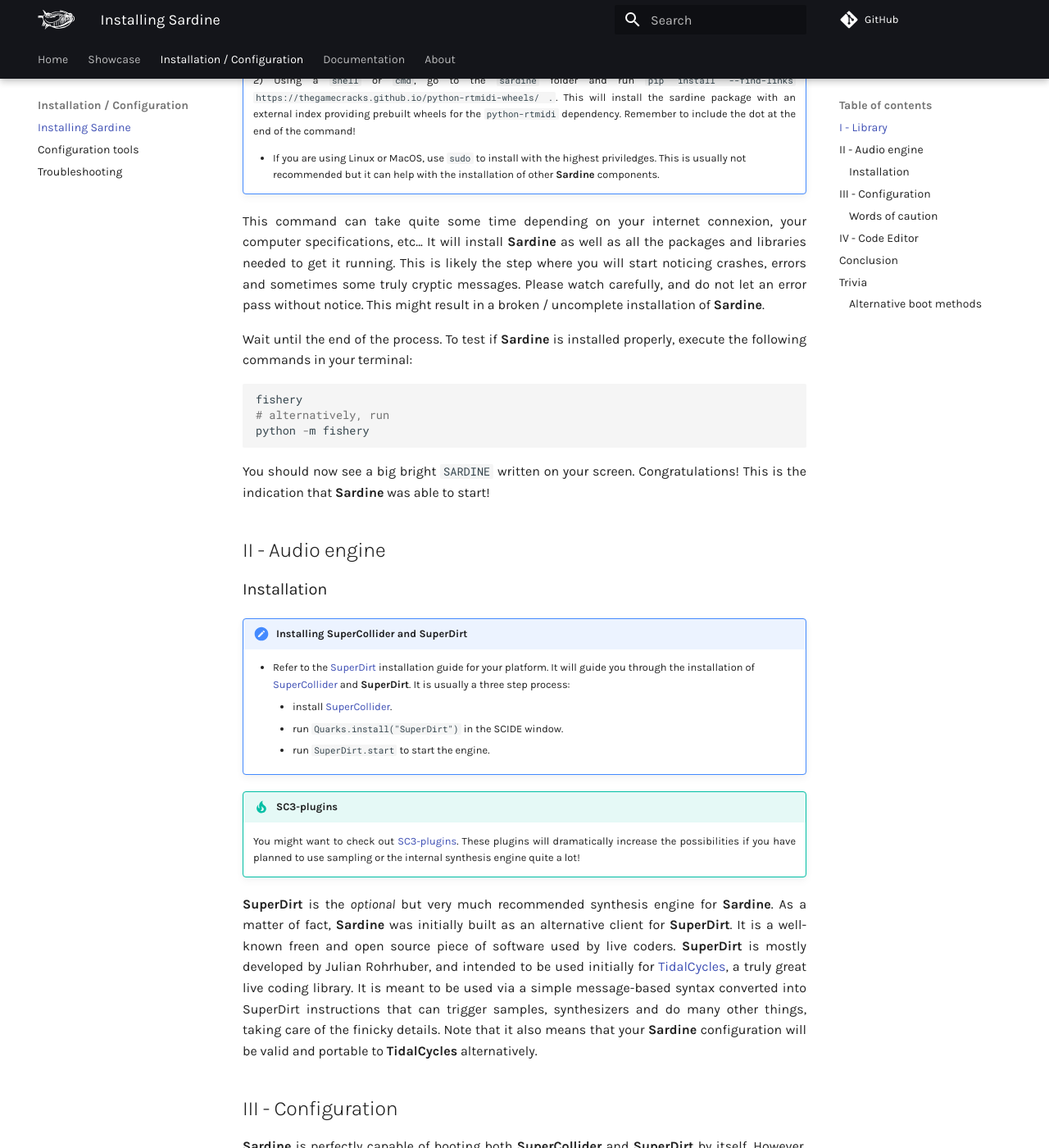
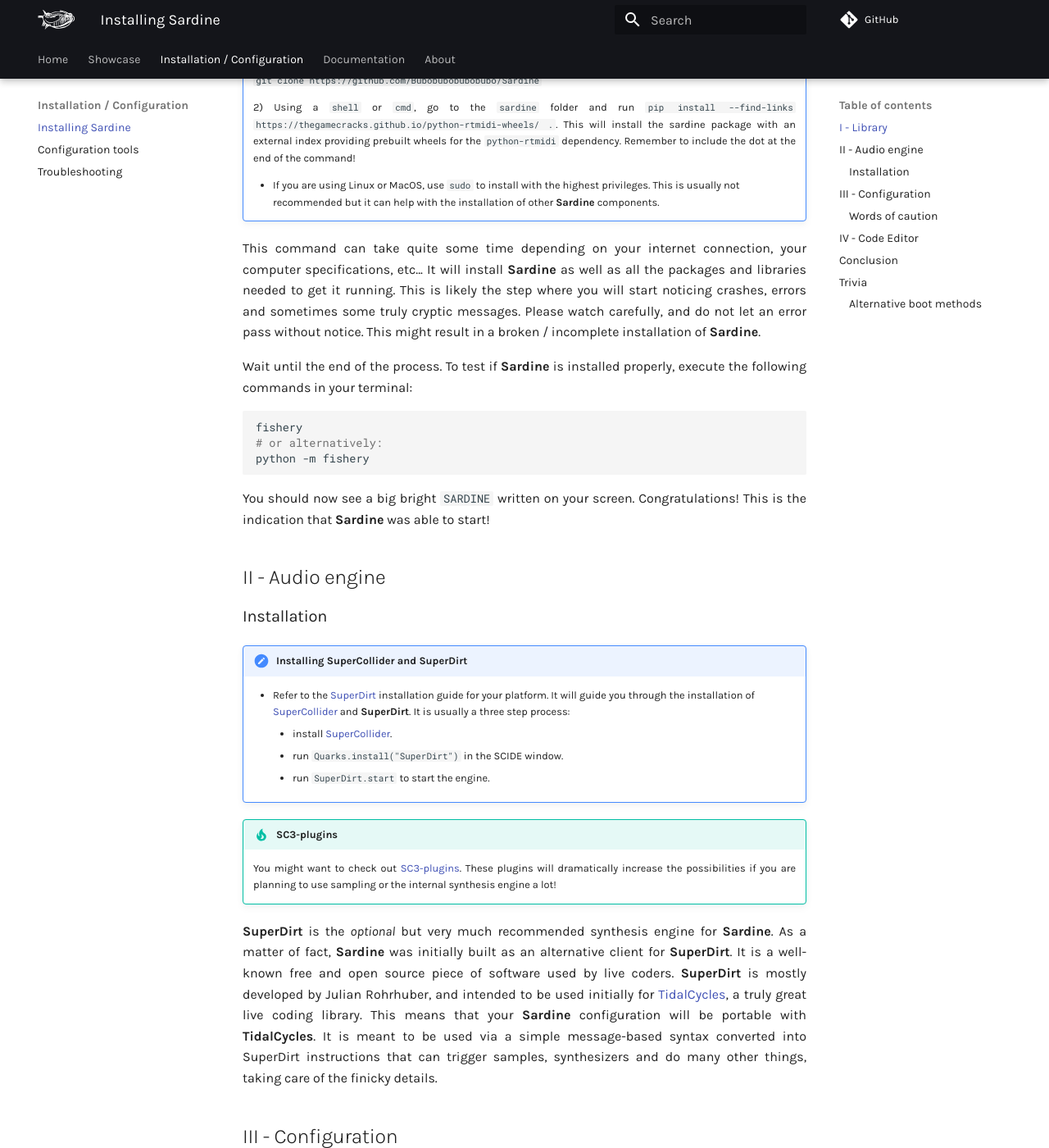
Before and after one commit to EmmaleeBonderud0325/sardine, an MkDocs documentation site: the page built from docs/technical/installation.md, in a window 1280 px wide and 1400 px high, scrolled down 1694 px. Shown: the whole window at 82% size. Built offline with MkDocs 1.6.1 and Material for MkDocs 9.7.7, drawn with Linux system fonts in a browser that asks for light colours; comment, search, counter and statistics services are not loaded; some of the changed text lies outside the part shown.

Commit message:
Reformat installation.md

````diff
--- a/docs/technical/installation.md
+++ b/docs/technical/installation.md
@@ -4,74 +4,124 @@
 !!! tips "Installing from Pypi or from a package manager"
     Installation of **Sardine**  using Pypi is not yet available.
 
-The installation of **Sardine** is done in two separate steps that you can go through in any order:
+The installation of **Sardine** is done in two separate steps
+that you can go through in any order:
 
 - **[MANDATORY]** Installing / configuring of the **Sardine** library and your text editor.
 
-- **[RECOMMENDED]** Installing / configuration the audio backend (**SuperDirt**).
+- **[RECOMMENDED]** Installing / configuring the audio backend (**SuperDirt**).
 
-**Sardine*  * by itself is just a program that does I/O (*Input*/*Output*) of various musical information. It is up to you to configure the rest so that it can make sound! The better part is that you can **configure it however you like** for whatever musical purpose you have in mind :) By installing everything correctly, you will be able to integrate **Sardine** with almost any musical application.
+**Sardine** by itself is just a program that does I/O (*Input*/*Output*) of
+various musical information. It is up to you to configure the rest so that it
+can make sound! The better part is that you can **configure it however you like**
+for whatever musical purpose you have in mind :)
+By installing everything correctly, you will be able to integrate **Sardine**
+with almost any musical application.
 
 !!! info "Sardine is a multi-layered 'lasagna-style' software"
     ![sardine_stack](images/sardine_stack.svg){ width="100%" }
 
-The hard part is not to install **Sardine** *per se*, which is just a regular Python program. The hard part is to setup the whole stack: sound engine, synchronization libraries, etc...
-
-
+The hard part is not to install **Sardine** *per se*, which is just a regular
+Python program. The hard part is to setup the whole stack: sound engine,
+synchronization libraries, etc...
 
 ## I - Library
 
-**Sardine** can be installed like any other **Python** package using `pip`, the official package manager.
+**Sardine** can be installed like any other **Python** package using `pip`,
+the official package manager.
 
 !!! note "Installing and updating Python"
-    1) Install [Python](https://www.python.org/) for your operating system (>=3.10). **Update if needed**!
+    1) Install [Python](https://www.python.org/) for your operating system (>=3.10).
+       **Update if needed**!
 
-    2) Open a terminal and type `python` or `python3` for extra safety. A prompt will open telling you what version you currently default to. Please make sure that you are running at least Python 3.10.
+    2) Open a terminal and type `python` or `python3` for extra safety.
+       A prompt will open telling you what version you currently default to.
+       Please make sure that you are running at least Python 3.10.
 
-Being aware of your installed **Python** versions is of tremendous importance. You can have multiple versions of Python running on your system, some being required by your operating system, some being installed by other applications. They sometimes end up piling up. Find the command that will summon your **Python 3.10** or **Python 3.11** installation (can be `python`, `python3`, `python3.10` depending on the system you are currently using)..
+Being aware of your installed **Python** versions is of tremendous importance.
+You can have multiple versions of Python running on your system, some being
+required by your operating system, some being installed by other applications.
+They sometimes end up piling up. Find the command that will summon your
+**Python 3.10** or **Python 3.11** installation which can be `python`,
+`python3`, `python3.10` depending on the system you are currently using.
 
 You can now safely proceed to download and install **Sardine**:
 
 !!! note "Fishing a Sardine"
 
-    1) Install [Git](https://git-scm.com/) or [download the project](https://github.com/Bubobubobubobubo/sardine#:~:text=with%20GitHub%20Desktop-,Download%20ZIP,-Latest%20commit) from GitHub and place it wherever you like!
+    1) Install [Git](https://git-scm.com/)
+       or [download the project](https://github.com/Bubobubobubobubo/sardine#:~:text=with%20GitHub%20Desktop-,Download%20ZIP,-Latest%20commit)
+       from GitHub and place it wherever you like!
 
-    - If you take the *Git* route, clone Sardine ('`git clone https://github.com/Bubobubobubobubo/Sardine`').
+    - If you take the *Git* route, clone Sardine with the following command:
 
-    2) Using a `shell` or `cmd`, go to the `sardine` folder and run `pip install --find-links https://thegamecracks.github.io/python-rtmidi-wheels/ .`. This will install the sardine package with an external index providing prebuilt wheels for the `python-rtmidi` dependency. Remember to include the dot at the end of the command!
+      `git clone https://github.com/Bubobubobubobubo/Sardine`
 
-    - If you are using Linux or MacOS, use `sudo` to install with the highest priviledges. This is usually not recommended but it can help with the installation of other **Sardine** components.
+    2) Using a `shell` or `cmd`, go to the `sardine` folder and run
+       `pip install --find-links https://thegamecracks.github.io/python-rtmidi-wheels/ .`.
+       This will install the sardine package with an external index providing
+       prebuilt wheels for the `python-rtmidi` dependency.
+       Remember to include the dot at the end of the command!
 
-This command can take quite some time depending on your internet connexion, your computer specifications, etc... It will install **Sardine** as well as all the packages and libraries needed to get it running. This is likely the step where you will start noticing crashes, errors and sometimes some truly cryptic messages. Please watch carefully, and do not let an error pass without notice. This might result in a broken / uncomplete installation of **Sardine**.
+    - If you are using Linux or MacOS, use `sudo` to install with the highest
+      privileges. This is usually not recommended but it can help with the
+      installation of other **Sardine** components.
 
-Wait until the end of the process. To test if **Sardine** is installed properly, execute the following commands in your terminal:
-```python3
+This command can take quite some time depending on your internet connection,
+your computer specifications, etc... It will install **Sardine** as well as all
+the packages and libraries needed to get it running. This is likely the step
+where you will start noticing crashes, errors and sometimes some truly cryptic
+messages. Please watch carefully, and do not let an error pass without notice.
+This might result in a broken / incomplete installation of **Sardine**.
+
+Wait until the end of the process. To test if **Sardine** is installed properly,
+execute the following commands in your terminal:
+
+```shell
 fishery
-# alternatively, run
+# or alternatively:
 python -m fishery
 ```
 
-You should now see a big bright `SARDINE` written on your screen. Congratulations! This is the indication that **Sardine** was able to start!
+You should now see a big bright `SARDINE` written on your screen. Congratulations!
+This is the indication that **Sardine** was able to start!
 
 ## II - Audio engine
 
 ### Installation
 
 !!! note "Installing SuperCollider and SuperDirt"
-    - Refer to the [SuperDirt](https://github.com/musikinformatik/SuperDirt) installation guide for your platform. It will guide you through the installation of [SuperCollider](https://supercollider.github.io/) and **SuperDirt**. It is usually a three step process:
+    - Refer to the [SuperDirt](https://github.com/musikinformatik/SuperDirt)
+      installation guide for your platform. It will guide you through the
+      installation of [SuperCollider](https://supercollider.github.io/) and
+      **SuperDirt**. It is usually a three step process:
         * install [SuperCollider](https://supercollider.github.io/).
         * run `Quarks.install("SuperDirt")` in the SCIDE window.
         * run `SuperDirt.start` to start the engine.
 
 !!! tip "SC3-plugins"
 
-    You might want to check out [SC3-plugins](https://github.com/supercollider/sc3-plugins). These plugins will dramatically increase the possibilities if you have planned to use sampling or the internal synthesis engine quite a lot!
+    You might want to check out [SC3-plugins](https://github.com/supercollider/sc3-plugins).
+    These plugins will dramatically increase the possibilities if you are
+    planning to use sampling or the internal synthesis engine a lot!
 
-**SuperDirt** is the *optional* but very much recommended synthesis engine for **Sardine**. As a matter of fact, **Sardine** was initially built as an alternative client for **SuperDirt**. It is a well-known freen and open source piece of software used by live coders. **SuperDirt** is mostly developed by Julian Rohrhuber, and intended to be used initially for [TidalCycles](https://tidalcycles.org/), a truly great live coding library. It is meant to be used via a simple message-based syntax converted into SuperDirt instructions that can trigger samples, synthesizers and do many other things, taking care of the finicky details. Note that it also means that your **Sardine** configuration will be valid and portable to **TidalCycles** alternatively.
+**SuperDirt** is the *optional* but very much recommended synthesis engine for **Sardine**.
+As a matter of fact, **Sardine** was initially built as an alternative client for **SuperDirt**.
+It is a well-known free and open source piece of software used by live coders.
+**SuperDirt** is mostly developed by Julian Rohrhuber, and intended to be used
+initially for [TidalCycles](https://tidalcycles.org/), a truly great live coding library.
+This means that your **Sardine** configuration will be portable with **TidalCycles**.
+It is meant to be used via a simple message-based syntax converted into SuperDirt
+instructions that can trigger samples, synthesizers and do many other things,
+taking care of the finicky details.
 
 ## III - Configuration
 
-**Sardine** is perfectly capable of booting both **SuperCollider** and **SuperDirt** by itself. However, this mechanism is disabled by default because **I can't assume that you will have it installed and configured properly!** You can turn on the *SuperDirt autoboot* feature by tweaking the configuration. Open up the configuration tool by typing:
+**Sardine** is perfectly capable of booting both **SuperCollider** and **SuperDirt** by itself.
+However, this mechanism is disabled by default because **I can't assume that you
+will have it installed and configured properly!** You can turn on the
+*SuperDirt autoboot* feature by tweaking the configuration.
+Open up the configuration tool by typing:
 
 ```shell
 sardine-config
@@ -79,9 +129,14 @@
 
 ![configuration_screen](images/configuration_screen.png)
 
-Follow the menus to configure **Sardine** to your liking but remember to turn on the *autoboot* feature if you need it. Explore the menus a bit to understand all the things you can configure, we will come back to it later on. **Sardine** is very modular, you can enable or disable features very easily.
+Follow the menus to configure **Sardine** to your liking but remember to turn on
+the *autoboot* feature if you need it. Explore the menus a bit to understand all
+the things you can configure, we will come back to it later on.
+**Sardine** is very modular, you can enable or disable features very easily.
 
-If the `sardine-config` utility tool is missing, try reinstalling **Sardine** in admnistrator mode (`sudo` on Unix systems). If Python returns a message such as:
+If the `sardine-config` utility tool is missing, try reinstalling **Sardine** in
+admnistrator mode (`sudo` on Unix systems). If Python returns a message such as:
+
 ```shell
 "WARNING: The scripts sardine-config, sardine-config-python and sardine-config-superdirt are installed in '/opt/local/Library/Frameworks/Python.framework/Versions/3.10/bin' which is not on PATH."
 ```
@@ -91,23 +146,37 @@
 ### Words of caution
 
 !!! warning "About the autoboot feature"
-    **Sardine** will assume that `SuperCollider` (and more specifically `sclang`) is accessible on your `$PATH`. Everything should run just fine if you install it in the default folder for your platform. On some specific systems, you might need to locate the `sclang` executable and to add it to `$PATH`.
+    **Sardine** will assume that `SuperCollider` (and more specifically `sclang`)
+    is accessible on your `$PATH`. Everything should run just fine if you install
+    it in the default folder for your platform.
+    On some specific systems, you might need to locate the `sclang` executable
+    and to add it to `$PATH`.
 
-The autoboot feature can cause trouble among newcomers and unexperienced live-coders. There is a bazillion ways **SuperCollider** and **SuperDirt** can refuse to boot, crash or cease to function all of the sudden. Consult the troubleshot page for more information about frequent issues. I recommend to boot **SuperCollider** and **Sardine** separately for new users so that they can keep an eye on both sides. To do so, turn off the autoboot feature and start **Sardine** and **SuperCollider** separately, each in their own window. Type `SuperDirt.start` to start the latter manually from the SuperCollider side. To start anew if any error arise, type `Server.killAll` to restart **SuperCollider** to a blank slate.
-
+The autoboot feature can cause trouble among newcomers and unexperienced live-coders.
+There are a bazillion ways **SuperCollider** and **SuperDirt** can refuse to boot,
+crash or cease to function all of the sudden. Consult the troubleshot page for more
+information about frequent issues.
+I recommend to boot **SuperCollider** and **Sardine** separately for new users
+so that they can keep an eye on both sides. To do so, turn off the autoboot feature
+and start **Sardine** and **SuperCollider** separately, each in their own window.
+Type `SuperDirt.start` to start the latter manually from the SuperCollider side.
+To start anew if any error arises, type `Server.killAll` to restart **SuperCollider**
+to a blank slate.
 
 ## IV - Code Editor
 
-Pick the editor you prefer from the following list. All of them have been tested with Sardine! It's only a matter of preference.
+Pick the editor you prefer from the following list.
+All of them have been tested with Sardine! It's only a matter of preference.
 
-!!! note "List of Sardine compatible text editors"
+!!! note "Text editors compatible with Sardine"
     - [VSCode](https://code.visualstudio.com/): great for everyone, from newcomers to exprienced users.
     - [Vim](https://www.vim.org/): fast, powerful, ubiquitous. Modal editor that requires some learning.
     - [Neovim](https://neovim.io/): the modernized version of Vim, configurable using Lua.
     - [Emacs](https://www.gnu.org/software/emacs/): Emacs is everything and can do anything.
     - [Jupyter Notebook](https://jupyter.org/): A data-science oriented tool that can support **Sardine**.
 
-Working and making music with **Sardine** is usually done following the same method for all editors:
+Working and making music with **Sardine** is usually done following the same
+method for all editors:
 
 - 1) Opening a new blank `.py` file (no need to save).
 
@@ -115,23 +184,35 @@
 
 - 3) Sending lines of code from the code buffer to the terminal buffer.
 
-If you already know how to do that for you, great! If you don't, please head to the configuration section where additional help concerning your editor of choice will be written.
+If you already know how to do that for you, great! If you don't, please head
+to the configuration section where additional help concerning your editor of
+choice will be written.
 
 ## Conclusion
 
-You should now have **Sardine** (and possibly **SuperDirt**) installed. You can fine-tune your **Sardine** installation by running the configuration client:
+You should now have **Sardine** (and possibly **SuperDirt**) installed.
+You can fine-tune your **Sardine** installation by running the configuration client:
 
-```
+```shell
 sardine-config
 ```
 
-This is the main configuration tool for **Sardine**. We will come back to it later. If the command is not found or if nothing happens, **Sardine** might not be installed correctly. Please, worry and review the preceding steps! You might get a message saying that you have no configuration file. Take for a guarantee that **Sardine** is installed! This is perfectly normal. By default, there is no configuration file until it is created the first time you start **Sardine**.
+This is the main configuration tool for **Sardine**. We will come back to it later.
+If the command is not found or if nothing happens, **Sardine** might not be installed correctly.
+Please worry and review the preceding steps!
 
-Open a new interactive Sardine session by running `python3 -m fishery`. If everything is alright, some popup messages will be printed and you will be left on a prompt (`>>> `) waiting for your input:
+You might get a message saying that you have no configuration file.
+Take for a guarantee that **Sardine** is installed! This is perfectly normal.
+By default, there is no configuration file until it is created the first time you start **Sardine**.
+
+Open a new interactive Sardine session by running `python3 -m fishery`.
+If everything is alright, some popup messages will be printed and you will be
+left on a prompt (`>>> `) waiting for your input:
 
 ![sardineboot](images/sardine_first_boot.png)
 
-If you have opted to use the **SuperDirt** audio backend, you can start checking if everything is fine by playing a *clap* or a *kickdrum*:
+If you have opted to use the **SuperDirt** audio backend, you can start checking
+if everything is fine by playing a *clap* or a *kickdrum*:
 
 ```python
 S('cp').out()
````
